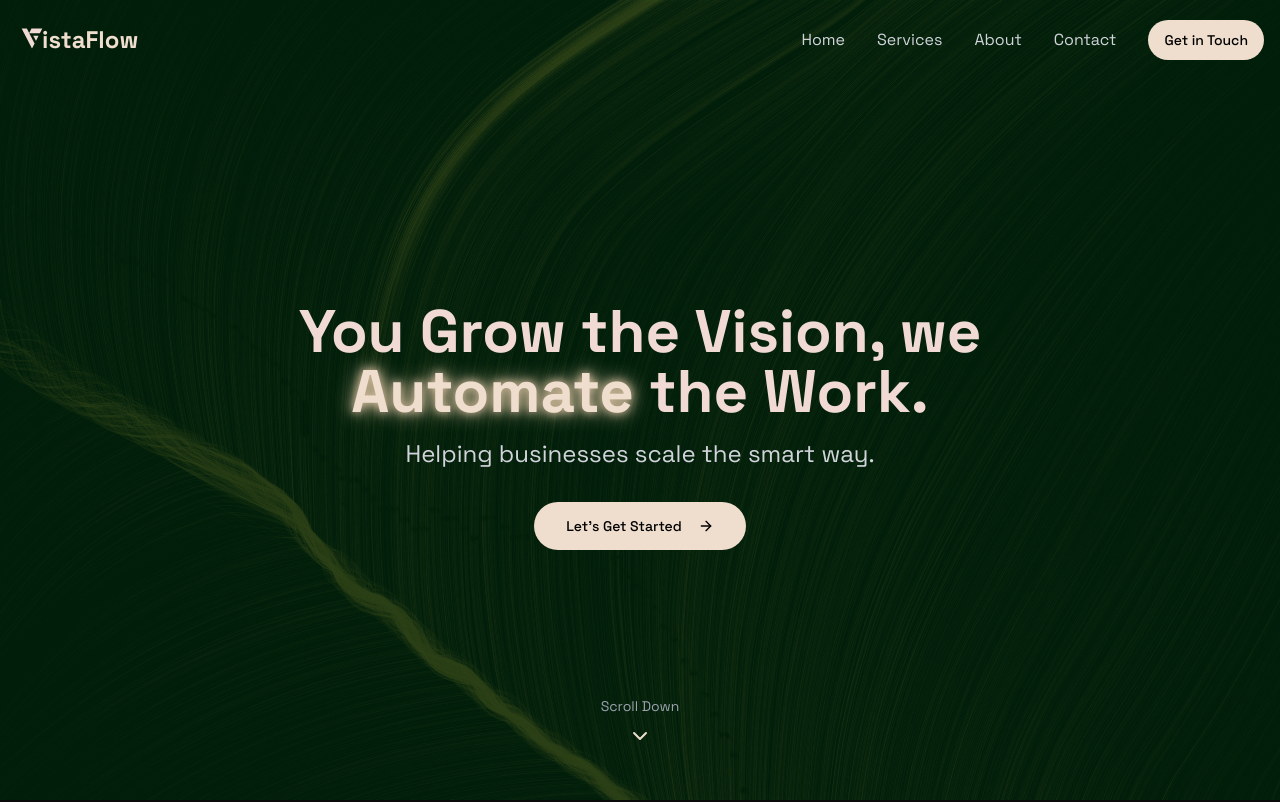
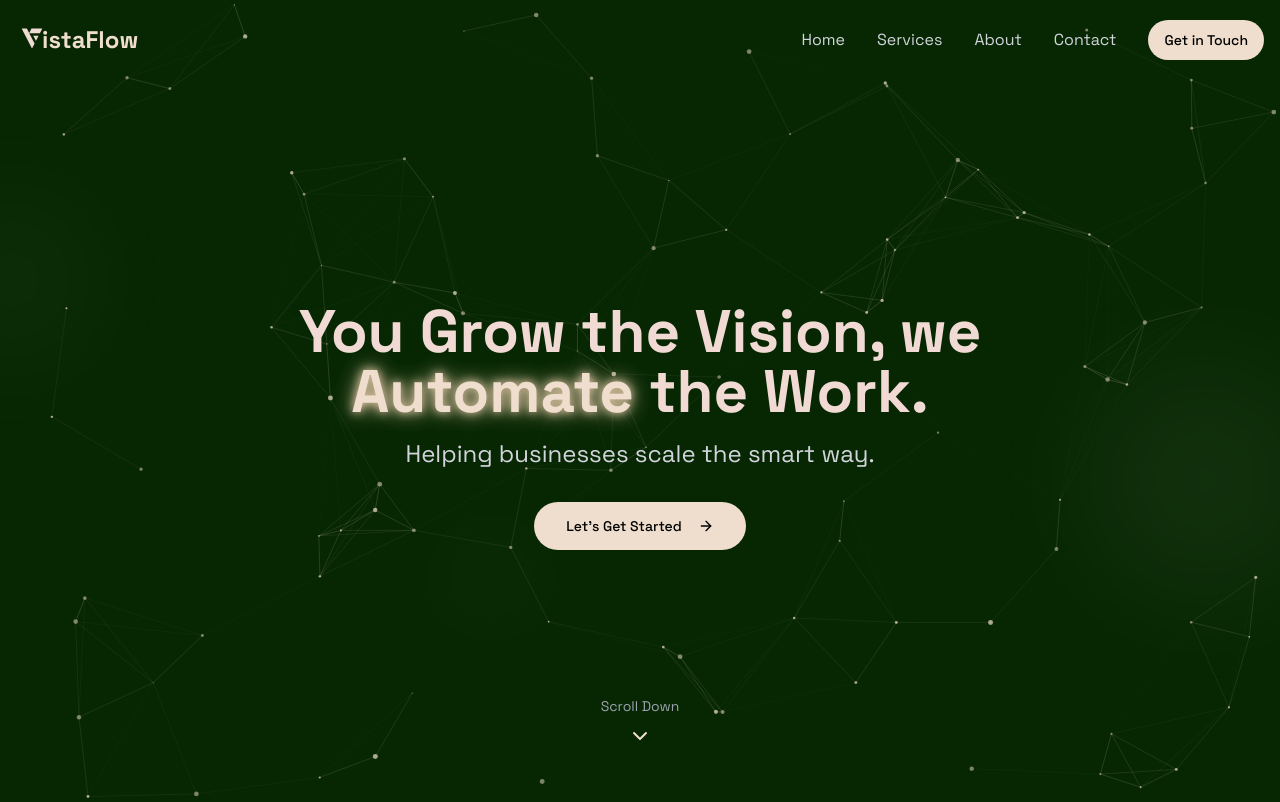
Before and after one commit to hasnain769/imagineForge, a Next.js app: page / in a window 1280 px wide. Shown: the top 802 px of the page. Built offline with nearby package versions, Linux system fonts and the light colour scheme.

Commit message:
new updates

```diff
--- a/app/layout.tsx
+++ b/app/layout.tsx
@@ -24,7 +24,7 @@ export default function RootLayout({
   return (
     <html lang="en" suppressHydrationWarning>
       <body
-        className={`${spaceGrotesk.variable} font-sans  text-[#F1DAD4] scroll-smooth`}
+        className={`${spaceGrotesk.variable} font-sans bg-[#072703] text-[#F1DAD4] scroll-smooth`}
       >
         <ThemeProvider
           attribute="class"
--- a/app/page.tsx
+++ b/app/page.tsx
@@ -4,13 +4,15 @@ import AboutSection from "@/components/about-section"
 import ContactSection from "@/components/contact-section"
 import VantaBackground from "@/components/vanta-background"
 import LogoAnimation from "@/components/logo-animation"
+import BackgroundElements from "@/components/background-elements"
 import Navbar from "@/components/navbar"
 import Footer from "@/components/footer"
 
 export default function Home() {
   return (
     <main className="min-h-screen w-full relative scroll-smooth">
-      <VantaBackground />
+      <BackgroundElements/>
+      {/* <VantaBackground /> */}
       <LogoAnimation />
       <Navbar />
       <HeroSection />
```
